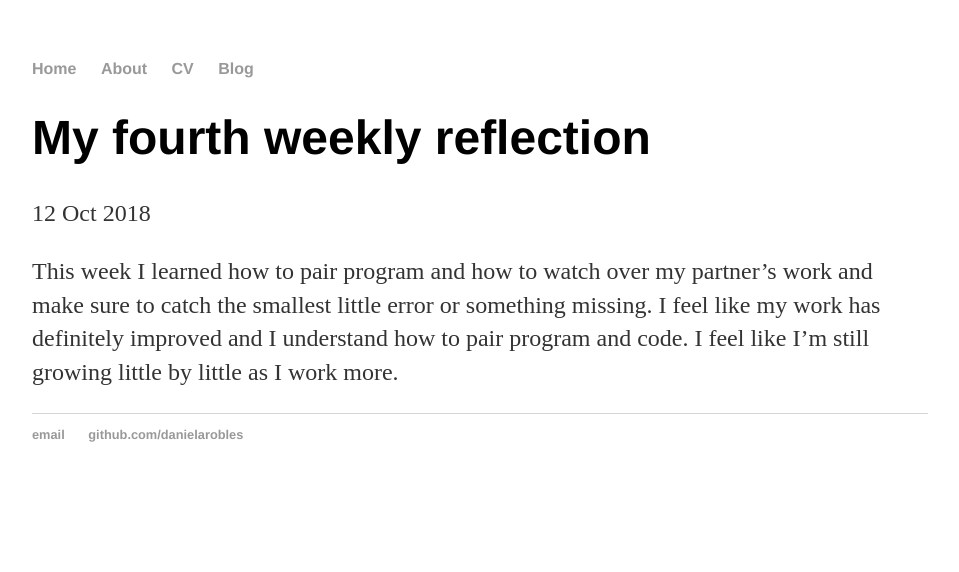
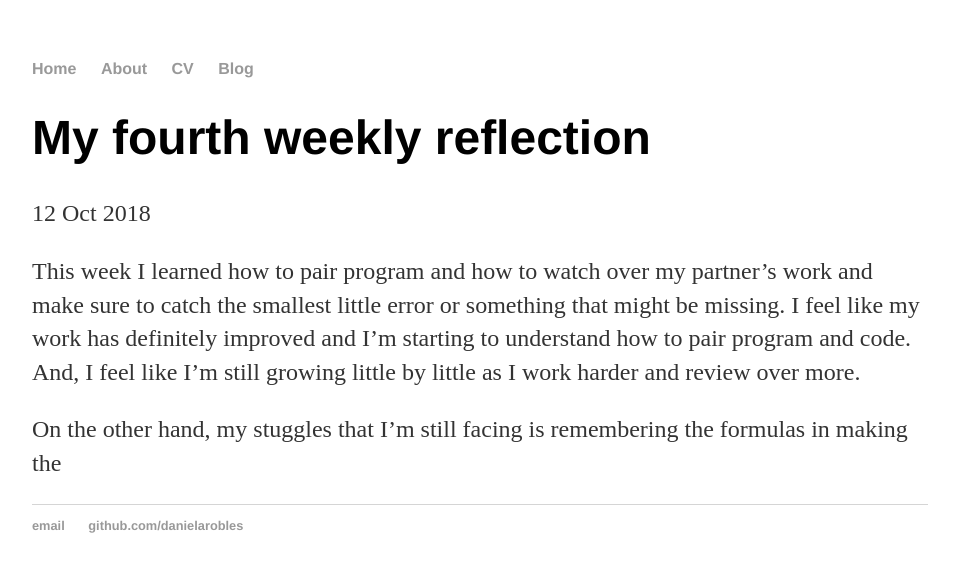
Before and after one commit to Danielar7348/Danielar7348.github.io, a Jekyll site: the page built from _posts/2018-10-12-weekly-reflections.md, in a window 1280 px wide. Shown: the top 572 px of the page, without its empty margins (160-1119 px from the left). Built offline with Jekyll 4.4.1, drawn with Linux system fonts in a browser that asks for light colours.

Commit message:
Update 2018-10-12-weekly-reflections.md

```diff
--- a/_posts/2018-10-12-weekly-reflections.md
+++ b/_posts/2018-10-12-weekly-reflections.md
@@ -4,4 +4,6 @@
 date: 2018-10-12
 ---
 
-This week I learned how to pair program and how to watch over my partner's work and make sure to catch the smallest little error or something missing. I feel like my work has definitely improved and I understand how to pair program and code. I feel like I'm still growing little by little as I work more.
+This week I learned how to pair program and how to watch over my partner's work and make sure to catch the smallest little error or something that might be missing. I feel like my work has definitely improved and I'm starting to understand how to pair program and code. And, I feel like I'm still growing little by little as I work harder and review over more.
+
+On the other hand, my stuggles that I'm still facing is remembering the formulas in making the
```
